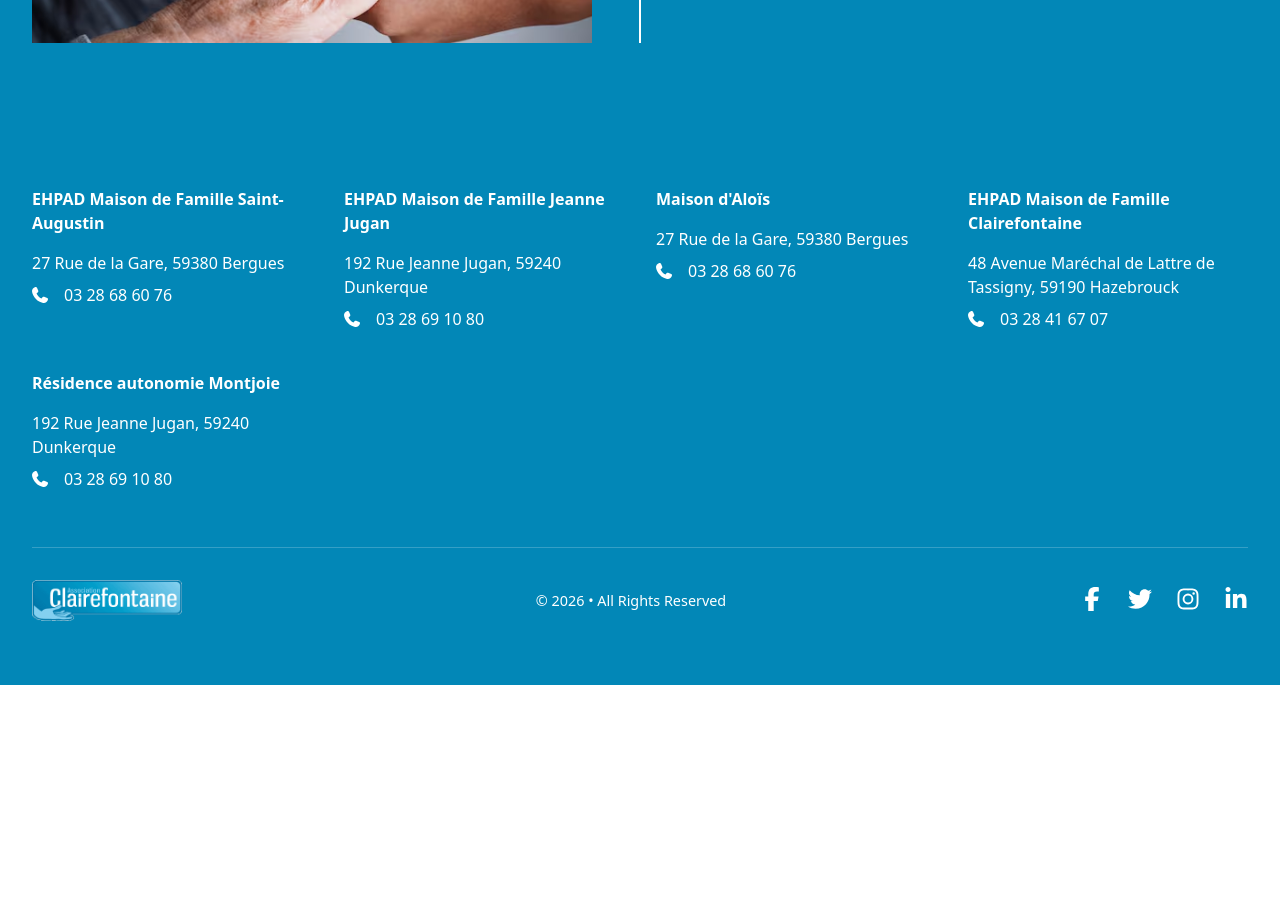
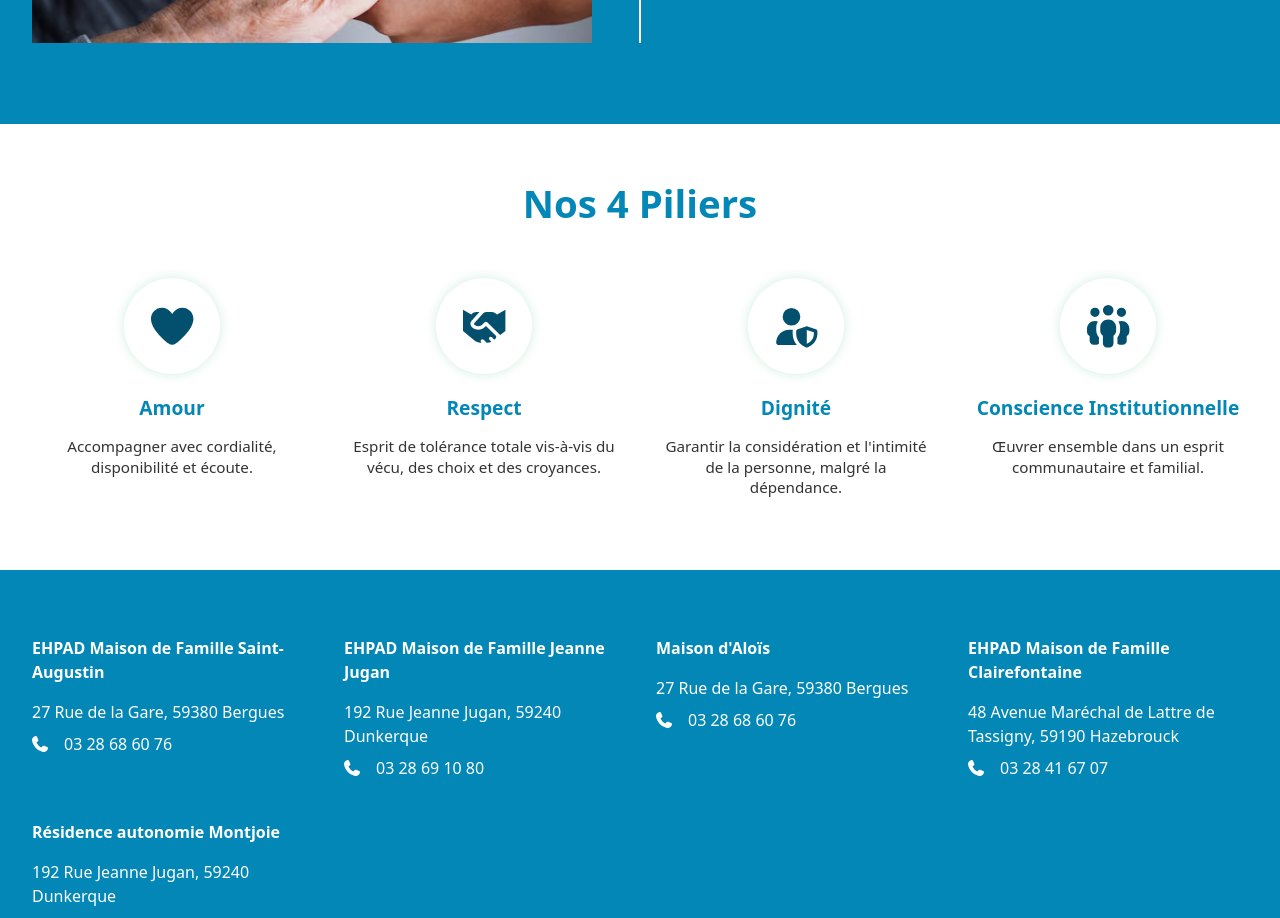
Before and after one commit to crepincorentin/projet-clairefontaine, a Next.js app in the folder front/association-clairefontaine/: page /qui-sommes-nous in a window 1280 px wide. Shown: the part 1880-2798 px from the top of the page. Before the commit the page ends 2565 px from the top, so only its background shows below. Built offline with nearby package versions, Linux system fonts and the light colour scheme.

Commit message:
feat(frontend): add pillars section with icons and styles to About page

```diff
--- a/front/association-clairefontaine/app/qui-sommes-nous/page.jsx
+++ b/front/association-clairefontaine/app/qui-sommes-nous/page.jsx
@@ -1,8 +1,39 @@
 import Link from 'next/link';
 import Image from 'next/image';
+import { FontAwesomeIcon } from '@fortawesome/react-fontawesome';
+import {
+  faHandshake,
+  faHeart,
+  faPeopleGroup,
+  faUserShield,
+} from '@fortawesome/free-solid-svg-icons';
 import '../styles/components/about/page-hero.scss';
 import '../styles/components/about/history-section.scss';
 import '../styles/components/about/timeline-section.scss';
+import '../styles/components/about/pillars-section.scss';
+
+const pillars = [
+  {
+    title: 'Amour',
+    description: 'Accompagner avec cordialité, disponibilité et écoute.',
+    icon: faHeart,
+  },
+  {
+    title: 'Respect',
+    description: 'Esprit de tolérance totale vis-à-vis du vécu, des choix et des croyances.',
+    icon: faHandshake,
+  },
+  {
+    title: 'Dignité',
+    description: "Garantir la considération et l'intimité de la personne, malgré la dépendance.",
+    icon: faUserShield,
+  },
+  {
+    title: 'Conscience Institutionnelle',
+    description: 'Œuvrer ensemble dans un esprit communautaire et familial.',
+    icon: faPeopleGroup,
+  },
+];
 
 export default function QuiSommesNousPage() {
   return (
@@ -17,10 +48,10 @@ export default function QuiSommesNousPage() {
         />
         <div className="page-hero__container">
           <div className="page-hero__content">
-            <h1>Huit siècles de dévouement au service de l&apos;humain.</h1>
+            <h1>Huit siècles de dévouement au service de l'humain.</h1>
             <p>
-              De la mission séculaire des Sœurs Augustines à l&apos;accompagnement moderne de
-              l&apos;Association Clairefontaine.
+              De la mission séculaire des Sœurs Augustines à l'accompagnement moderne de
+              l'Association Clairefontaine.
             </p>
             <Link href="/contact" className="page-hero__button">
               Nous contacter
@@ -31,19 +62,19 @@ export default function QuiSommesNousPage() {
 
       <section className="history-section">
         <div className="history-section__container">
-          <h2 className="history-section__title">L&apos;Humain au cœur de notre histoire</h2>
+          <h2 className="history-section__title">L'Humain au cœur de notre histoire</h2>
           <div className="history-section__content">
             <p>
-              Héritière d&apos;une mission de charité débutée au <strong>XIIIème siècle</strong> par
-              les Sœurs de Notre Dame du Fief, l&apos;Association Clairefontaine perpétue
-              aujourd&apos;hui cet engagement auprès des plus fragiles.
+              Héritière d'une mission de charité débutée au <strong>XIIIème siècle</strong> par
+              les Sœurs de Notre Dame du Fief, l'Association Clairefontaine perpétue
+              aujourd'hui cet engagement auprès des plus fragiles.
             </p>
             <p>
               Portés par des équipes laïques mais animés par les mêmes valeurs originelles, nous
-              gérons des lieux de vie où l&apos;expérience du grand âge se conjugue avec{' '}
+              gérons des lieux de vie où l'expérience du grand âge se conjugue avec{' '}
               <strong>humanité, dignité et respect</strong>. Notre priorité absolue : mettre chaque
               résident au centre de nos attentions pour lui permettre de rester « debout », acteur
-              de sa propre vie au sein d&apos;une communauté familiale et solidaire.
+              de sa propre vie au sein d'une communauté familiale et solidaire.
             </p>
           </div>
         </div>
@@ -58,7 +89,7 @@ export default function QuiSommesNousPage() {
               <div className="timeline__content timeline__content--left">
                 <h3>XIIIème Siècle</h3>
                 <p>
-                  Les Sœurs Augustines prennent la direction de l&apos;Hôpital Sainte-Marie à
+                  Les Sœurs Augustines prennent la direction de l'Hôpital Sainte-Marie à
                   Bailleul. Elles soignent sans salaire, portées par la charité.
                 </p>
               </div>
@@ -133,6 +164,24 @@ export default function QuiSommesNousPage() {
           </div>
         </div>
       </section>
+
+      <section className="pillars-section" aria-labelledby="pillars-title">
+        <div className="pillars-section__container">
+          <h2 id="pillars-title" className="pillars-section__title">Nos 4 Piliers</h2>
+
+          <div className="pillars-section__grid">
+            {pillars.map((pillar) => (
+              <article className="pillar-card" key={pillar.title}>
+                <div className="pillar-card__icon">
+                  <FontAwesomeIcon icon={pillar.icon} aria-hidden="true" />
+                </div>
+                <h3>{pillar.title}</h3>
+                <p>{pillar.description}</p>
+              </article>
+            ))}
+          </div>
+        </div>
+      </section>
     </main>
   );
 }
--- /dev/null
+++ b/front/association-clairefontaine/app/styles/components/about/pillars-section.scss
@@ -0,0 +1,92 @@
+@import '../../utils/palette';
+
+.pillars-section {
+  padding: 3.5rem 2rem 4.5rem;
+  background-color: white;
+  border-top: 1px solid $color-association;
+  border-bottom: 2px solid $color-association;
+
+  &__container {
+    width: 100%;
+    max-width: 1300px;
+    margin: 0 auto;
+  }
+
+  &__title {
+    margin-bottom: 3.25rem;
+    color: $color-association;
+    text-align: center;
+    font-size: clamp(2rem, 3vw, 2.75rem);
+    font-weight: 700;
+    line-height: 1.2;
+  }
+
+  &__grid {
+    display: grid;
+    grid-template-columns: repeat(4, minmax(0, 1fr));
+    gap: 2rem;
+  }
+}
+
+.pillar-card {
+  display: flex;
+  align-items: center;
+  flex-direction: column;
+  text-align: center;
+
+  &__icon {
+    display: grid;
+    width: 6rem;
+    height: 6rem;
+    margin-bottom: 1.35rem;
+    place-items: center;
+    border-radius: 50%;
+    background-color: white;
+    box-shadow: 0 0 12px rgba(34, 169, 101, 0.2);
+
+    svg {
+      width: 2.65rem;
+      height: 2.65rem;
+      color: $color-augustin;
+    }
+  }
+
+  h3 {
+    min-height: 1.6rem;
+    margin-bottom: 0.9rem;
+    color: $color-association;
+    font-size: 1.2rem;
+    font-weight: 700;
+    line-height: 1.3;
+  }
+
+  p {
+    max-width: 17rem;
+    color: #333;
+    font-size: 0.95rem;
+    line-height: 1.35;
+  }
+}
+
+@media (max-width: 900px) {
+  .pillars-section {
+    &__grid {
+      grid-template-columns: repeat(2, minmax(0, 1fr));
+      row-gap: 3.25rem;
+    }
+  }
+}
+
+@media (max-width: 520px) {
+  .pillars-section {
+    padding: 3rem 1.25rem 4rem;
+
+    &__title {
+      margin-bottom: 2.75rem;
+    }
+
+    &__grid {
+      grid-template-columns: 1fr;
+    }
+  }
+}
```
